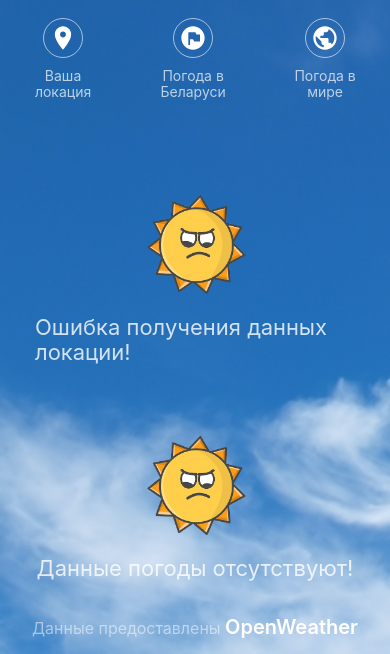
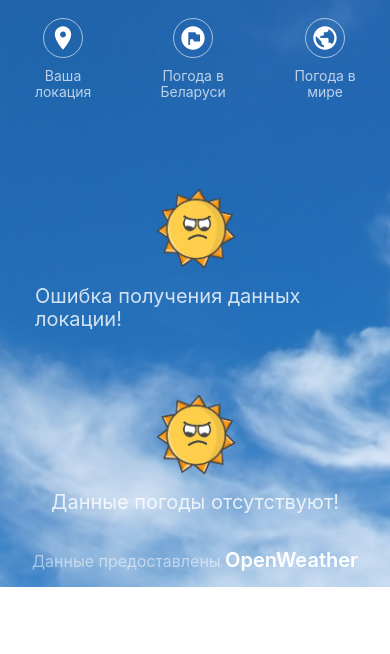
Before and after one commit to TruSerg/react-redux-weather, a React app: page / in a window 390 px wide. Shown: the part 307-961 px from the top of the page. After the commit the page ends 894 px from the top, so only its background shows below. Built offline with nearby package versions, Linux system fonts and the light colour scheme; no server answers.

Commit message:
fixed NoWeatherDataComponent

```diff
--- a/src/components/NoWeatherDataComponent/styles.module.scss
+++ b/src/components/NoWeatherDataComponent/styles.module.scss
@@ -2,15 +2,37 @@
 	max-width: auto;
 	min-height: 100px;
 	padding: 20px;
-	font-size: 22px;
+	font-size: 24px;
 	color: rgba(255, 255, 255, 0.8);
 	display: flex;
 	align-items: center;
 	justify-content: center;
-  flex-direction: column;
+	flex-direction: column;
 
 	.wrapperImg {
-		max-width: 150px;
-		min-height: 80px;
+		max-width: 200px;
+		min-height: 100px;
 	}
 }
+
+@media (max-width: 620px) {
+	.wrapper {
+		font-size: 22px;
+
+		.wrapperImg {
+			max-width: 150px;
+			min-height: 80px;
+		}
+	}
+}
+
+@media (max-width: 420px) {
+	.wrapper {
+		font-size: 20px;
+
+		.wrapperImg {
+			max-width: 120px;
+			min-height: 60px;
+		}
+	}
+}
```
Also changed, not shown: src/pages/LocationCityWeatherPage/components/LocationCityWeatherPageLayout/index.js (line endings or trailing spaces).
